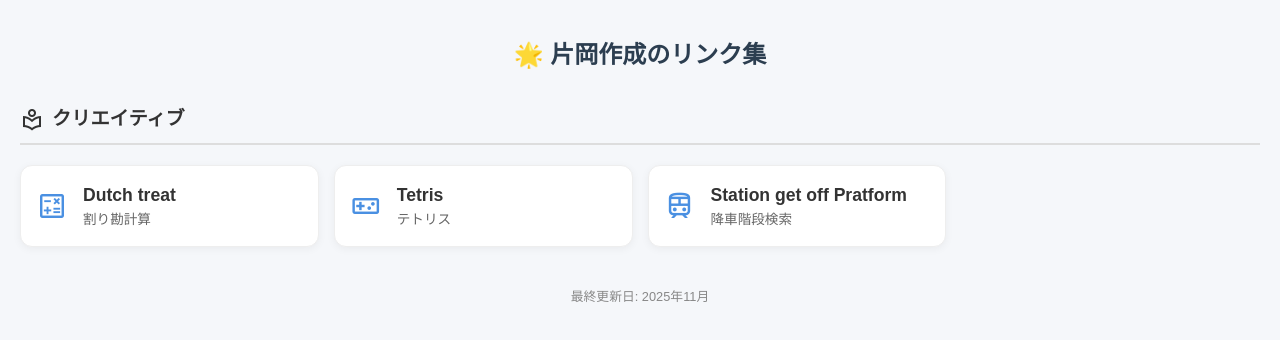
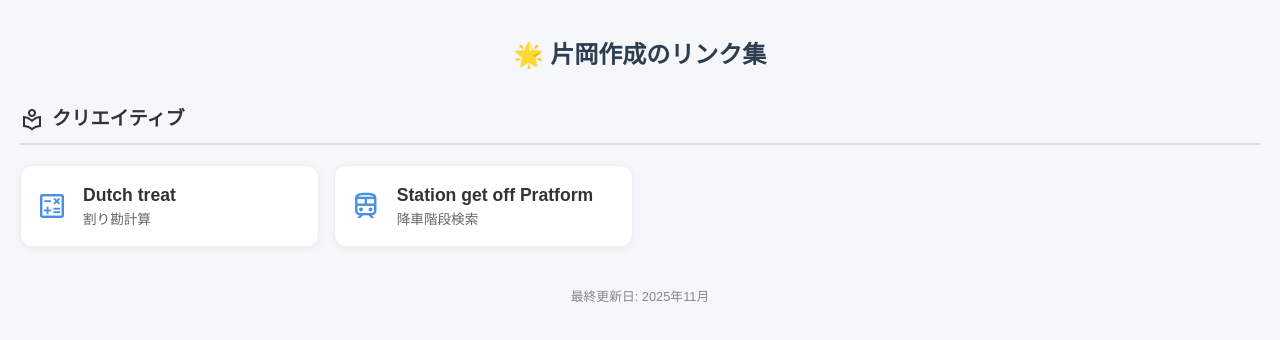
Before and after one commit to syunkun/syunlinks, a plain HTML site: page index.html in a window 1280 px wide. Drawn offline with nearby package versions, Linux system fonts and the light colour scheme.

Commit message:
Add files via upload

```diff
--- a/index.html
+++ b/index.html
@@ -27,14 +27,6 @@
                     </div>
                 </a>
 
-                <a href="tetris/index.html" class="link-card" target="_blank" rel="noopener noreferrer">
-                    <span class="material-symbols-outlined icon">videogame_asset</span>
-                    <div class="text-group">
-                        <span class="title">Tetris</span>
-                        <small>テトリス</small>
-                    </div>
-                </a>
-
                 <a href="https://script.google.com/macros/s/AKfycbwDe3hh8ftMW3Swx-7ilKFv84ISjYGQ7AEsePKjllJewsQqXLZLRt-0hRzFyEb7oONsCw/exec" class="link-card" target="_blank" rel="noopener noreferrer">
                     <span class="material-symbols-outlined icon">train</span>
                     <div class="text-group">
```
